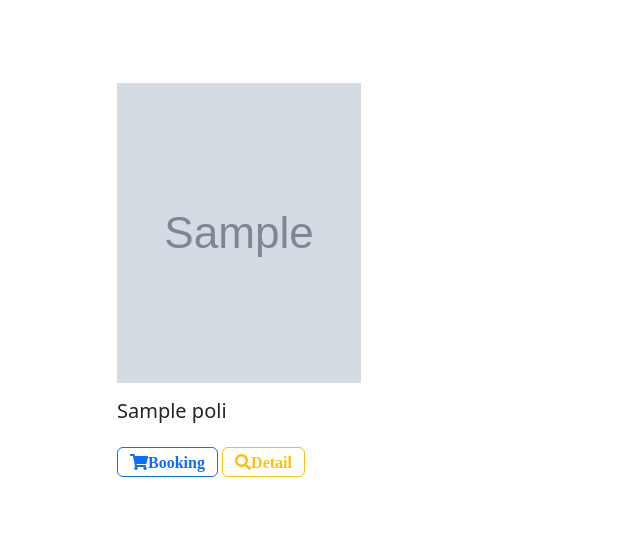
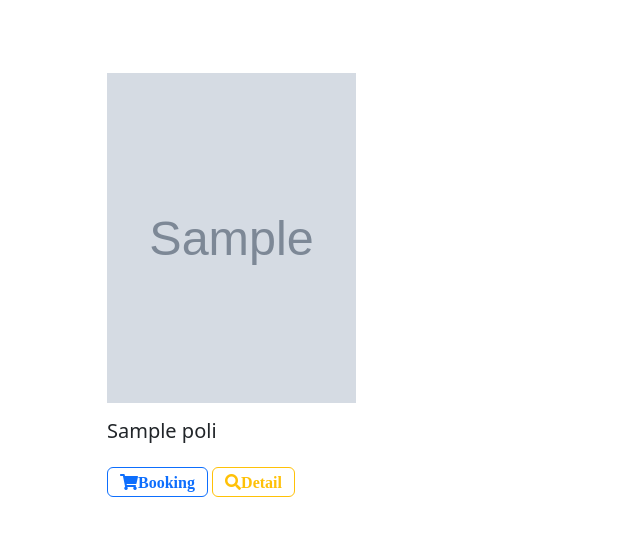
Before and after one commit to IndriEkadewi/puskesmas, a CodeIgniter app: page /puskesmas/ in a window 1280 px wide. Shown: the part 56-592 px from the top of the page, without its empty margins (0-640 px from the left). Run offline with CodeIgniter, Linux system fonts and the light colour scheme; tables that the repository leaves empty or names only in its code hold one stand-in row (values such as "Sample post"); grey boxes marked "Sample" are stand-in pictures; some libraries are stand-ins or nearby versions.

Commit message:
Update daftarpoli.php

```diff
--- a/application/views/poli/daftarpoli.php
+++ b/application/views/poli/daftarpoli.php
@@ -1,6 +1,6 @@
-<?= $this->session->flashdata('pesan'); ?>
+<? ?>
 
-<div style="padding: 35px;">
+<div style="padding: 25px;">
   <div class="x-panel">
     <div class="x_content">
       <!-- Tampilkan Semua Produk -->
@@ -9,7 +9,7 @@
         <?php foreach ($poli as $poli) { ?>
           <div class="col-md-2 col-md-3 mb-4">
             <div class="thumbnail" style="height: 370px;">
-              <img src="<?= base_url('assets/img/upload/') . $poli->image; ?>" style="max-width:100%; max-height: 100%; height: 300px; width: 280px;">
+              <img src="<?= base_url('assets/img/upload/') . $poli->image; ?>" style="max-width:100%; max-height: 100%; height: 330px; width: 380px;">
               <div class="caption">
                 <h5 class="mt-3" style="min-height: 40px"><?= $poli->nama_poli ?></h5>
                 <p>
```
